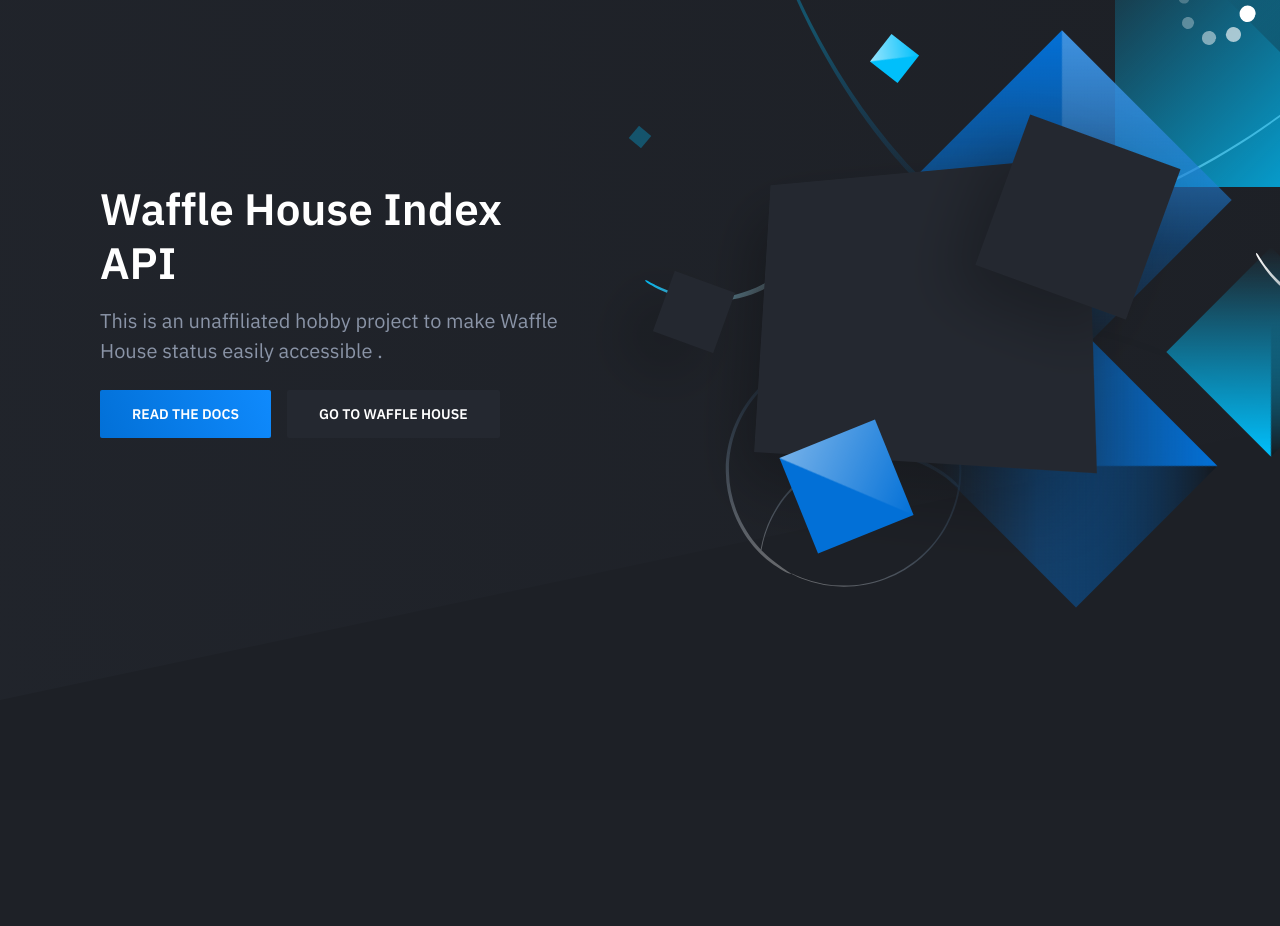
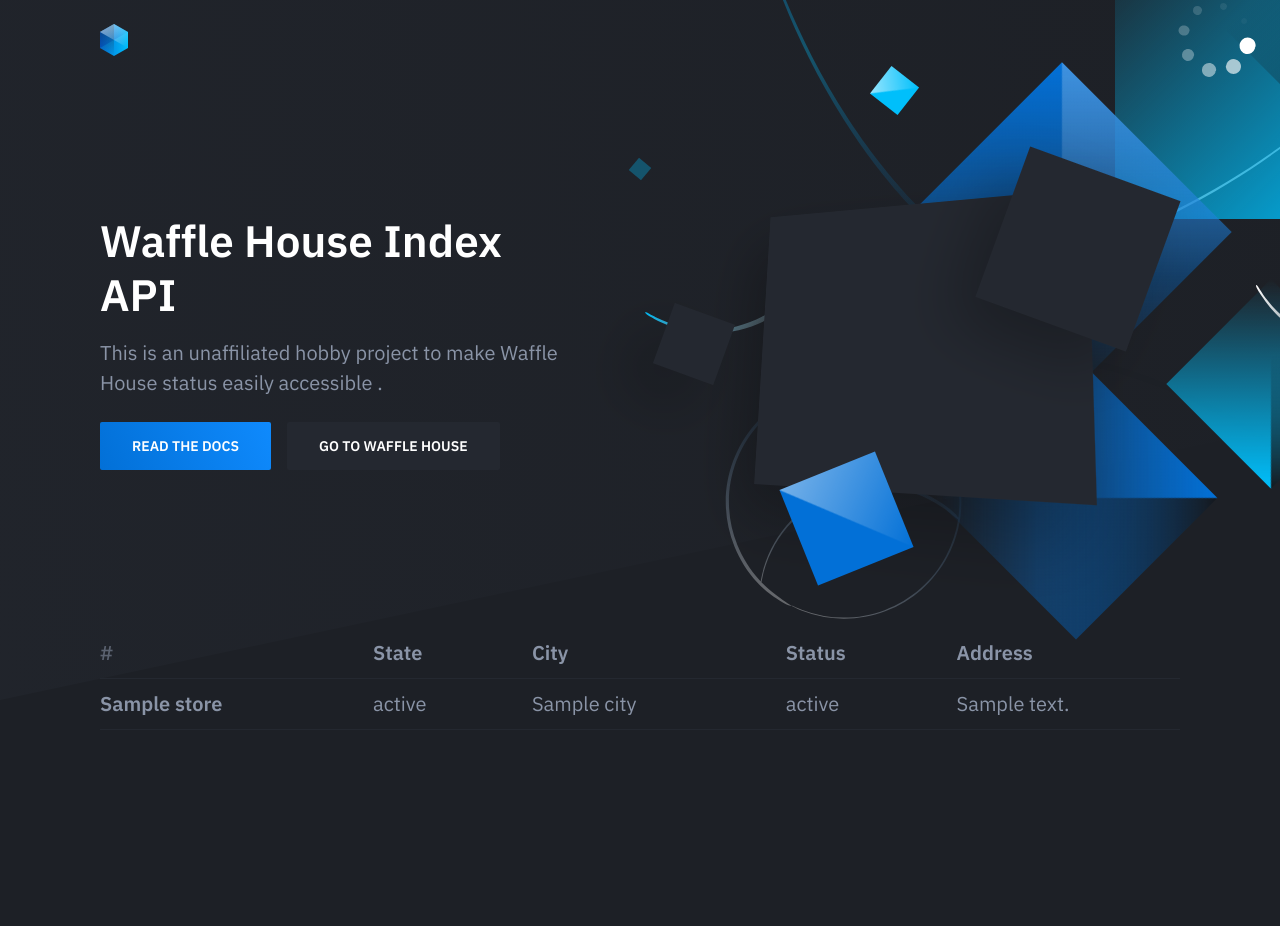
Before and after one commit to pastorhudson/wafflehouseindex, a FastAPI app: template templates/index.html in a window 1280 px wide. Before the commit the page ends 607 px from the top, so only its background shows below. Run offline with FastAPI, Linux system fonts and the light colour scheme; the template is opened without the code that fills it: most values are stand-ins (such as "Sample title", 1, 10 or a date in 2020); parts of the project's set-up code (start-up, migrations or seed data) failed here and were passed over; some libraries are stand-ins or nearby versions.

Commit message:
Add more robust closing algo

```diff
--- a/main.py
+++ b/main.py
@@ -1,6 +1,6 @@
 import json
 from pydantic import BaseSettings
-from waffle import get_stores, write_stores
+from waffle import get_stores, write_stores, get_closed_stores_by_state
 import aioredis
 from fastapi import FastAPI, Request, Depends
 from fastapi.staticfiles import StaticFiles
@@ -53,7 +53,8 @@ async def startup_event():
 
 @app.get("/", include_in_schema=False)
 async def root(request: Request):
-    return templates.TemplateResponse("index.html", {"request": request})
+    return templates.TemplateResponse("index.html", {"request": request,
+                                                     "closed_stores": await get_closed_stores_by_state(redis)})
 
 
 @app.get("/stores", response_model=Page[dict])
--- a/templates/index.html
+++ b/templates/index.html
@@ -18,7 +18,7 @@
                     <div class="brand header-brand">
                         <h1 class="m-0">
 							<a href="#">
-<!--								<img class="header-logo-image" src="../static/images/logo.svg" alt="Logo">-->
+								<img class="header-logo-image" src="../static/images/logo.svg" alt="Logo">
                             </a>
                         </h1>
                     </div>
@@ -54,9 +54,10 @@
                 </div>
             </section>
 
-<!--            <section class="features section">-->
-<!--                <div class="container">-->
+            <section class="features section">
+                <div class="container">
 <!--					<div class="features-inner section-inner has-bottom-divider">-->
+
 <!--                        <div class="features-wrap">-->
 <!--                            <div class="feature text-center is-revealing">-->
 <!--                                <div class="feature-inner">-->
@@ -113,9 +114,33 @@
 <!--                                </div>-->
 <!--                            </div>-->
 <!--                        </div>-->
+<table class="table">
+  <thead>
+    <tr>
+      <th scope="col">#</th>
+      <th scope="col">State</th>
+      <th scope="col">City</th>
+      <th scope="col">Status</th>
+      <th scope="col">Address</th>
+    </tr>
+  </thead>
+  <tbody>
+  {% for store in closed_stores %}
+  <tr>
+      <th scope="row">{{ store.name }}</th>
+      <td>{{ store.state }}</td>
+      <td>{{ store.city }}</td>
+      <td>{{ store.status }}</td>
+    <td>{{ store.address }}</td>
+
+    </tr>
+  {% endfor %}
+
+  </tbody>
+</table>
 <!--                    </div>-->
-<!--                </div>-->
-<!--            </section>-->
+                </div>
+            </section>
 
 <!--            <section class="pricing section">-->
 <!--                <div class="container-sm">-->
```
Also changed, not shown: waffle.py (+11 -0 lines).
